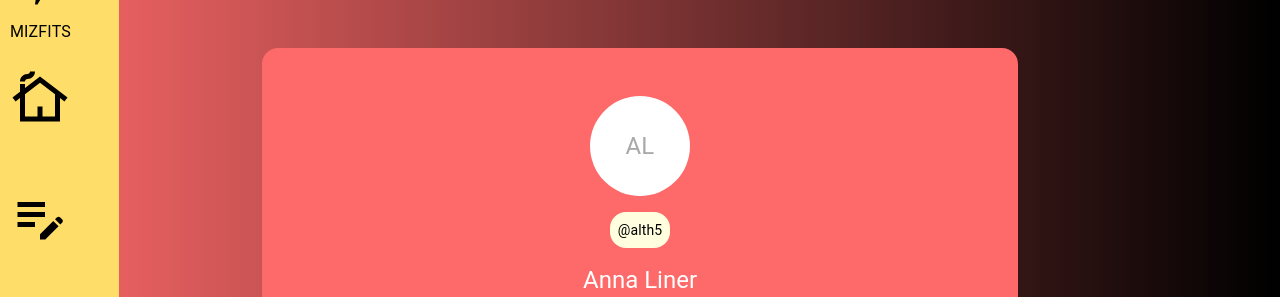
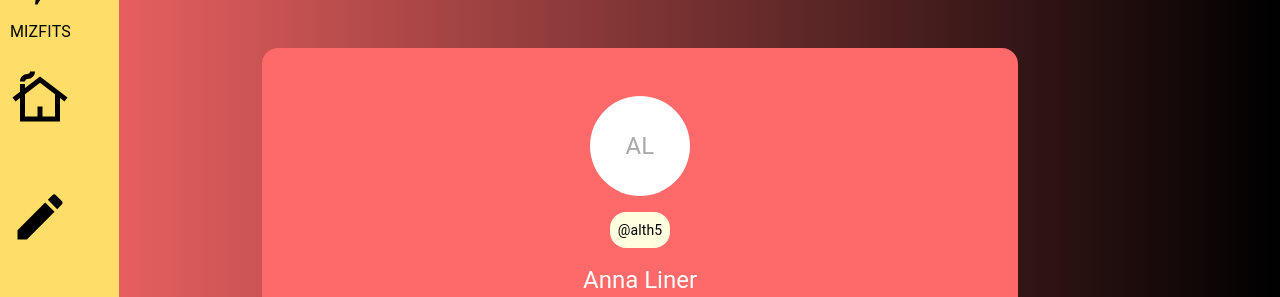
Before and after one commit to jdolan00/MizFits, a React (Create React App) app in the folder mizfits_client/: page /profile in a window 1280 px wide. Shown: the top 297 px of the page. Built offline with nearby package versions, Linux system fonts and the light colour scheme; sample sign-in values are in the browser's storage.

Commit message:
fixed icon issue

```diff
--- a/mizfits_client/src/components/Navbar.jsx
+++ b/mizfits_client/src/components/Navbar.jsx
@@ -6,13 +6,14 @@ import {
   FitnessCenterOutlined,
   PersonOutlineOutlined,
   InfoOutlined,
-  EditNote,
   FormatListBulleted,
+  Edit
 } from "@mui/icons-material";
 import { Typography, useMediaQuery, Button } from "@mui/material";
 import { desktopNavstyles, mobileNavstyles } from "../theme";
 
-const Navbar = ( {isLoggedIn, onLogin}) => {
+
+const Navbar = ({ isLoggedIn, onLogin }) => {
   const isNonMobileScreens = useMediaQuery("(min-width: 1000px)");
   const navbarItemStyle = isNonMobileScreens
     ? desktopNavstyles.navbarItem
@@ -54,7 +55,7 @@ const Navbar = ( {isLoggedIn, onLogin}) => {
             </div>
             <div style={navbarItemStyle}>
               <Link to="/track" style={navbarLinkStyle}>
-            <EditNote style={iconStyle} />
+                <Edit style={iconStyle} />
               </Link>
             </div>
             <div style={navbarItemStyle}>
```
Lines whose indentation alone changed are shown as unchanged.
